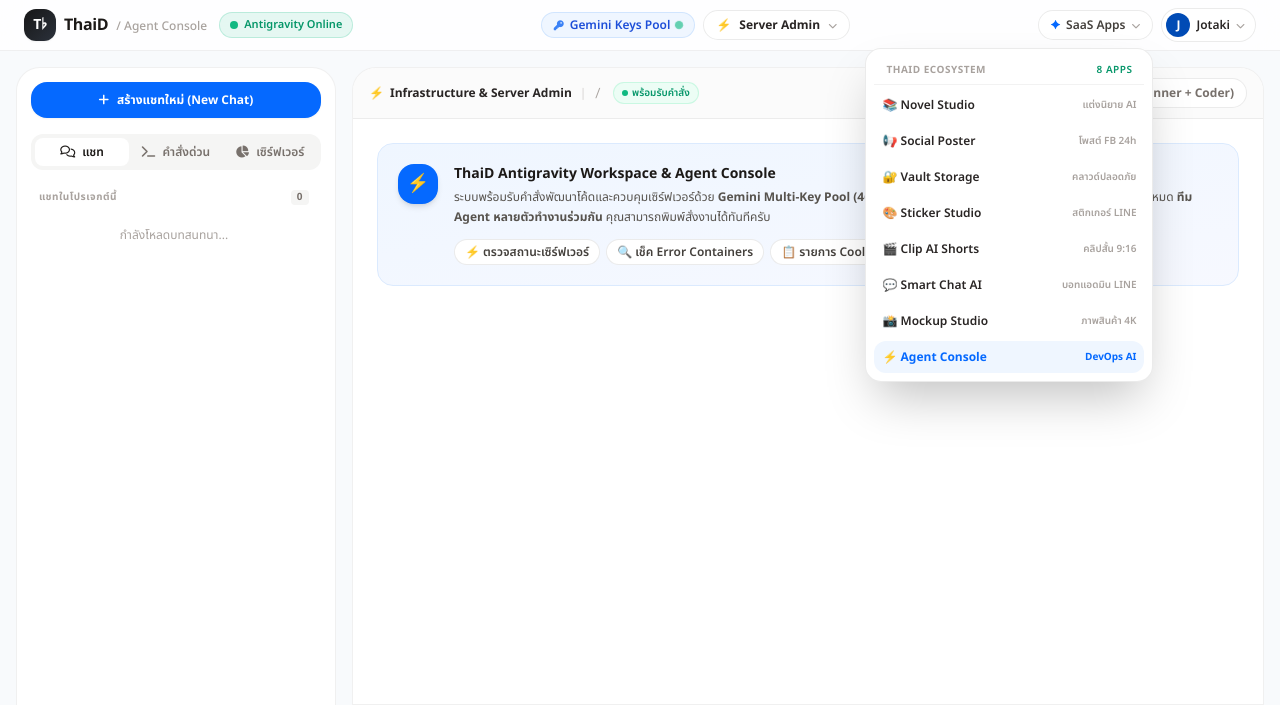
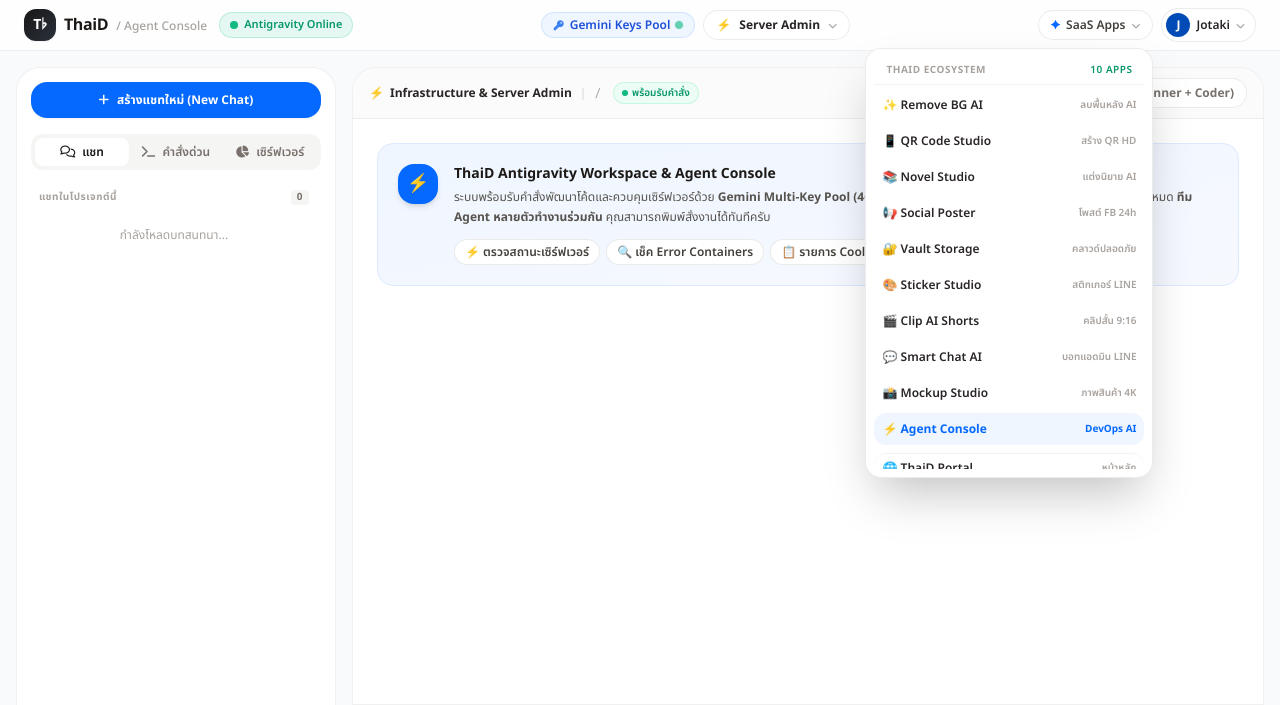
Before and after one commit to iamjotaki/thaid-agent-console, a FastAPI app: template templates/index.html in a window 1280 px wide, after a click that opens the changed part. Shown: the top 705 px of the page. Run offline with FastAPI, Linux system fonts and the light colour scheme; the template is opened without the code that fills it, so the values that code supplies are empty; some libraries are stand-ins or nearby versions; some web fonts are replaced.

Commit message:
feat: add Remove BG AI and QR Code Studio to SaaS Apps dropdown in Agent Console

```diff
--- a/templates/index.html
+++ b/templates/index.html
@@ -136,9 +136,15 @@
                     <div id="thaidSaasMenu" class="hidden absolute right-0 top-full mt-2 w-72 bg-white dark:bg-stone-900 rounded-2xl shadow-2xl border border-black/[0.08] dark:border-white/10 p-2 z-50 text-left">
                         <div class="px-3 py-1.5 text-[10px] font-bold text-stone-400 uppercase tracking-wider border-b border-black/[0.05] dark:border-white/[0.05] mb-1 flex items-center justify-between">
                             <span>ThaiD Ecosystem</span>
-                            <span class="text-emerald-600 font-semibold">8 Apps</span>
+                            <span class="text-emerald-600 font-semibold">10 Apps</span>
                         </div>
-                        <div class="grid grid-cols-1 gap-1 max-h-[360px] overflow-y-auto">
+                        <div class="grid grid-cols-1 gap-1 max-h-[380px] overflow-y-auto">
+                            <a href="https://remove.thaid.online" class="p-2 rounded-xl hover:bg-stone-100 dark:hover:bg-stone-800 flex items-center justify-between text-xs font-semibold text-stone-800 dark:text-stone-200">
+                                <span>✨ Remove BG AI</span><span class="text-[10px] text-stone-400">ลบพื้นหลัง AI</span>
+                            </a>
+                            <a href="https://qr.thaid.online" class="p-2 rounded-xl hover:bg-stone-100 dark:hover:bg-stone-800 flex items-center justify-between text-xs font-semibold text-stone-800 dark:text-stone-200">
+                                <span>📱 QR Code Studio</span><span class="text-[10px] text-stone-400">สร้าง QR HD</span>
+                            </a>
                             <a href="https://novel.thaid.online" class="p-2 rounded-xl hover:bg-stone-100 dark:hover:bg-stone-800 flex items-center justify-between text-xs font-semibold text-stone-800 dark:text-stone-200">
                                 <span>📚 Novel Studio</span><span class="text-[10px] text-stone-400">แต่งนิยาย AI</span>
                             </a>
@@ -162,6 +168,9 @@
                             </a>
                             <a href="https://agent.thaid.online" class="p-2 rounded-xl bg-blue-50 dark:bg-blue-950/40 text-[#0569ff] flex items-center justify-between text-xs font-bold">
                                 <span>⚡ Agent Console</span><span class="text-[10px] text-[#0569ff]">DevOps AI</span>
+                            </a>
+                            <a href="https://thaid.online" class="p-2 rounded-xl hover:bg-stone-100 dark:hover:bg-stone-800 flex items-center justify-between text-xs font-semibold text-stone-800 dark:text-stone-200 border-t border-black/[0.05] dark:border-white/[0.05] mt-1 pt-1.5">
+                                <span>🌐 ThaiD Portal</span><span class="text-[10px] text-stone-400">หน้าหลัก</span>
                             </a>
                         </div>
                     </div>
```
